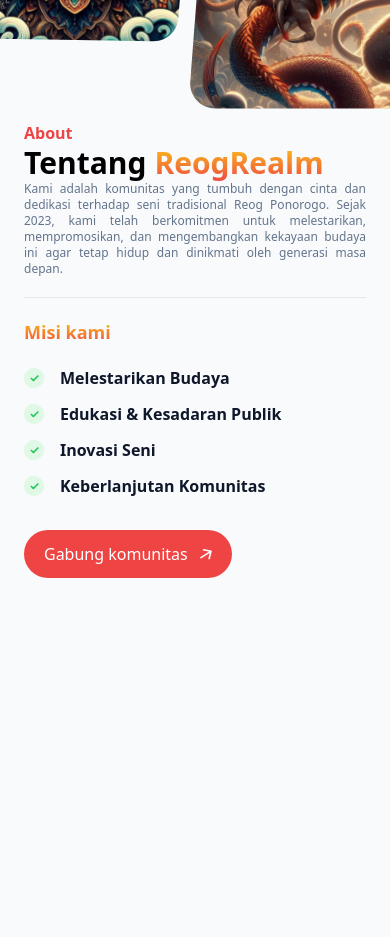
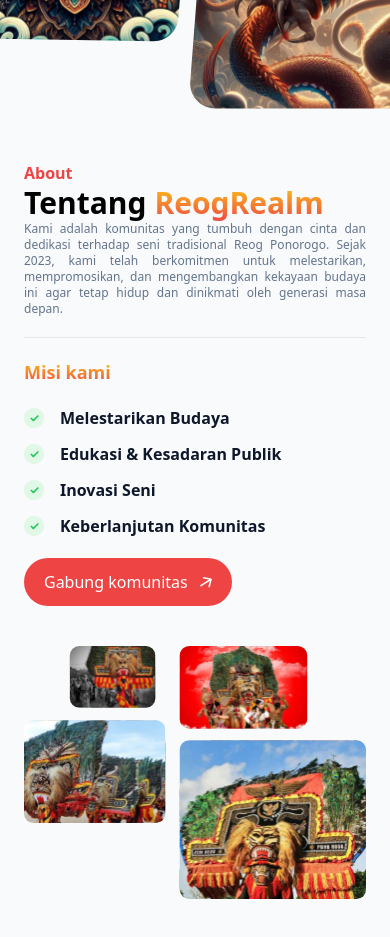
Before and after one commit to Taufik-H/reogrealm, a Next.js app: page / in a window 390 px wide. Shown: the part 1040-1977 px from the top of the page. Before the commit the page ends 1638 px from the top, so only its background shows below. Built offline with nearby package versions, Linux system fonts and the light colour scheme.

Commit message:
mobile about

```diff
--- a/components/About.tsx
+++ b/components/About.tsx
@@ -5,9 +5,17 @@
 
 const About = () => {
   return (
-    <section className="p-container max-container">
-      <div className="flexBetween flex-col">
-        <div className=""></div>
+    <section className="p-container max-container py-10">
+      <div className="flexBetween  flex-col-reverse gap-5">
+        <div className="">
+          <Image
+            src={"/imageabout.svg"}
+            height={1000}
+            width={1000}
+            alt="about-image"
+            className="object-contain"
+          />
+        </div>
         <div className="">
           <p className="text-red-500 font-semibold capitalize">about</p>
           <h2 className="text-3xl font-bold">
@@ -34,9 +42,9 @@
               </p>
             </div>
           ))}
-        </div>
-        <div className="my-5">
-          <Button href="#" label="Gabung komunitas" icon="/arrow.svg" />
+          <div className="my-5">
+            <Button href="#" label="Gabung komunitas" icon="/arrow.svg" />
+          </div>
         </div>
       </div>
     </section>
```
Also changed, not shown: public/imageabout.svg (added).
